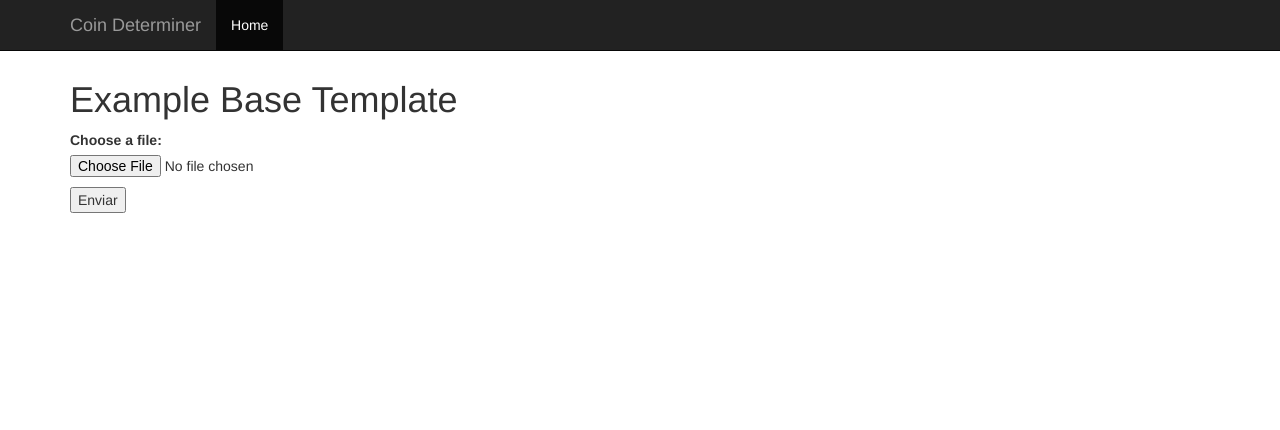
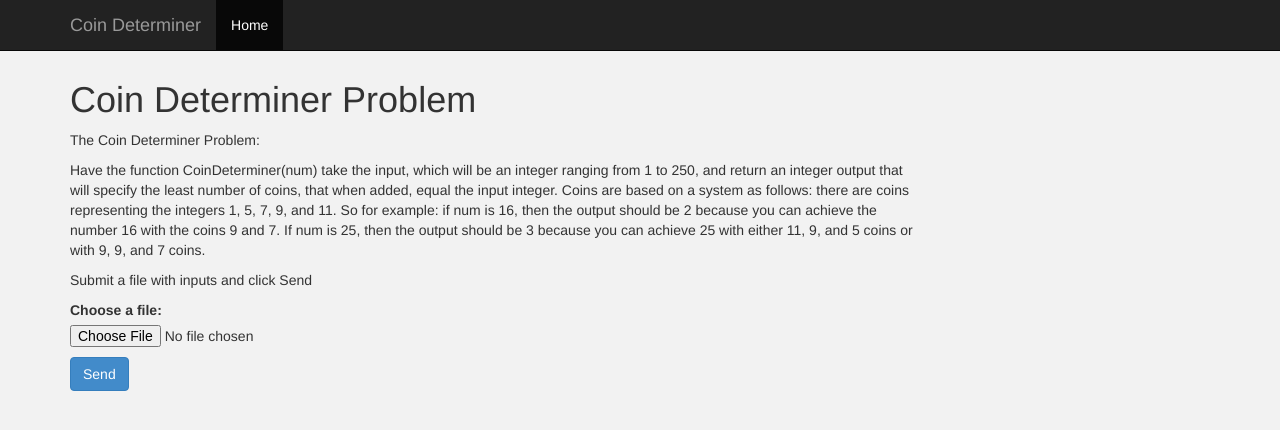
Before and after one commit to andersonberg/coindeterminer, a Django app: page / in a window 1280 px wide. Shown: the top 430 px of the page. Run offline with Django 3.2, Linux system fonts and the light colour scheme; data that the repository does not hold is empty; some libraries are stand-ins or nearby versions.

Commit message:
adding explanation of the problem, improving front-end

```diff
--- a/coindeterminer_project/static/css/coindeterminer_project.css
+++ b/coindeterminer_project/static/css/coindeterminer_project.css
@@ -1 +1,4 @@
-/*! project specific CSS goes here. */
+body {
+  font-family: "Source Sans Pro","Helvetica Neue",Helvetica,Arial,sans-serif;
+  background-color: #f2f2f2;
+}
--- a/coindeterminer_project/templates/base.html
+++ b/coindeterminer_project/templates/base.html
@@ -10,6 +10,7 @@
 
     <!-- Le styles -->
     <link href="{% static 'css/bootstrap.min.css' %}" rel="stylesheet">
+    <link href="{% static 'font-awesome/css/font-awesome.min.css' %}" rel="stylesheet" />
     <style>
       body {
         padding-top: 60px; /* 60px to make the container go all the way to the bottom of the topbar */
@@ -51,7 +52,7 @@
 
     <div class="container">
 
-      <h1>{% block page_title %}Example Base Template{% endblock page_title %}</h1>
+      <h1>{% block page_title %}Coin Determiner Problem{% endblock page_title %}</h1>
 
       {% block content %}
       {% endblock content %}
--- a/coindeterminer_project/templates/home.html
+++ b/coindeterminer_project/templates/home.html
@@ -3,11 +3,18 @@
 
 {% block content %}
 <div class="row">
+    <div class="col-lg-9">
+        <p>The Coin Determiner Problem:</p>
+        <p>Have the function CoinDeterminer(num) take the input, which will be an integer ranging from 1 to 250, and return an integer output that will specify the least number of coins, that when added, equal the input integer. Coins are based on a system as follows: there are coins representing the integers 1, 5, 7, 9, and 11. So for example: if num is 16, then the output should be 2 because you can achieve the number 16 with the coins 9 and 7. If num is 25, then the output should be 3 because you can achieve 25 with either 11, 9, and 5 coins or with 9, 9, and 7 coins.</p>
+        <p>Submit a file with inputs and click Send</p>
+    </div>
+</div>
+<div class="row">
     <div class="col-lg-12">
         <form action="{% url 'upload' %}" method="post" enctype="multipart/form-data">
             {% csrf_token %}
             {{ form.as_p }}
-            <p><button type="submit" class="button">Enviar</button></p>
+            <p><button type="submit" class="btn btn-primary">Send</button></p>
         </form>
     </div>
     <div class="col-lg-6">
```
